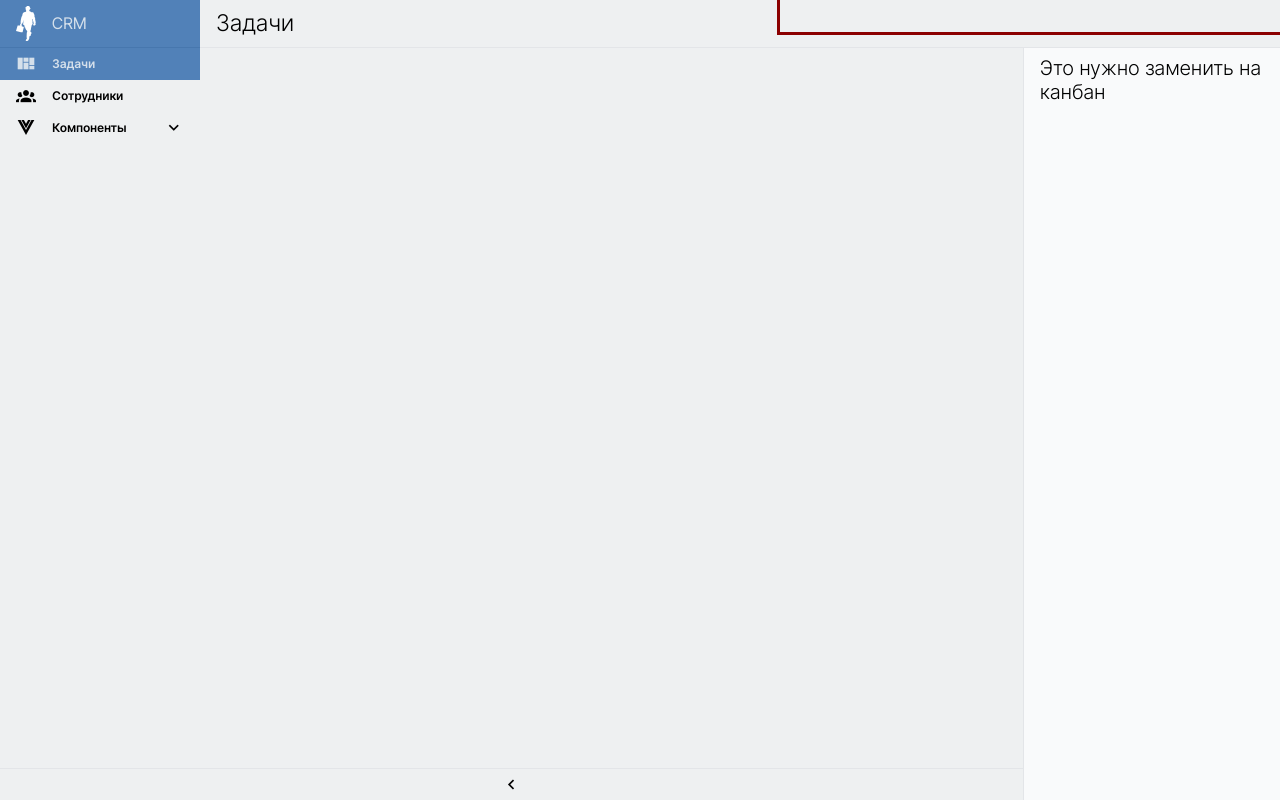
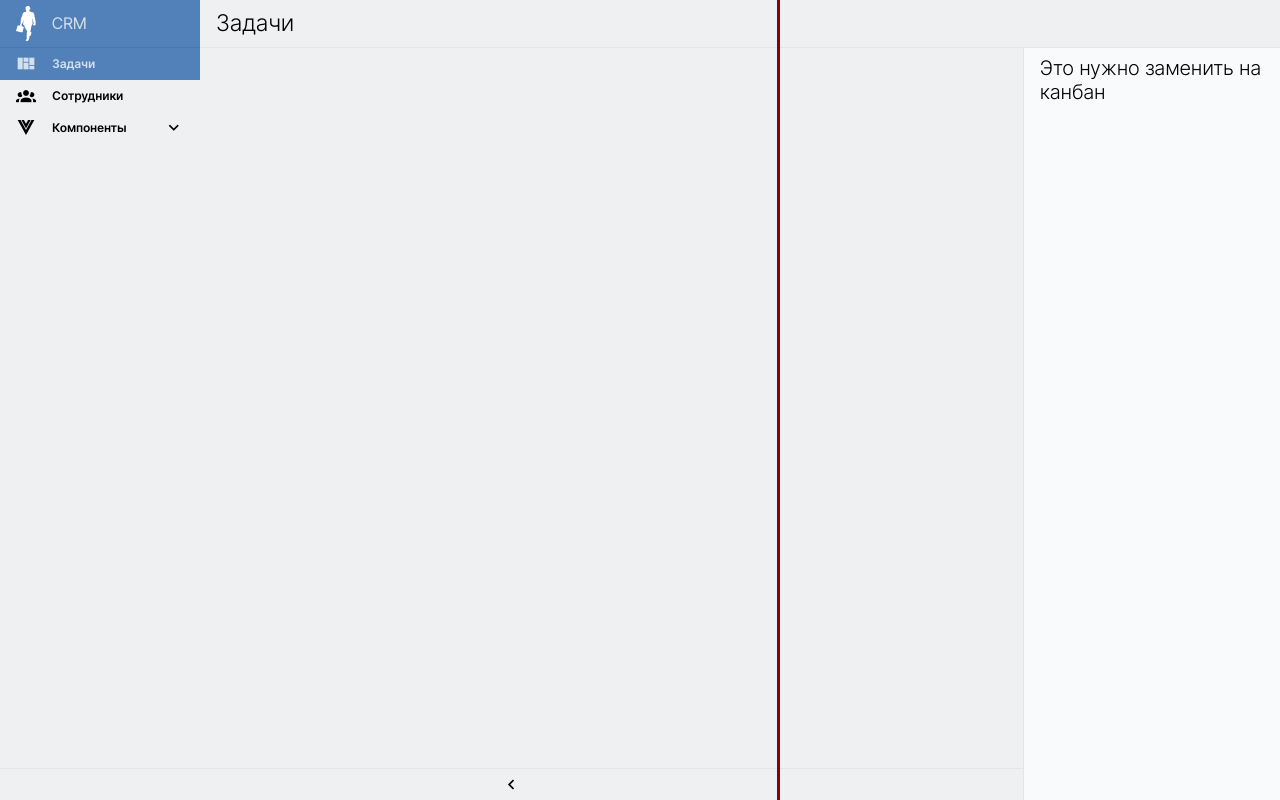
Before and after one commit to hardmagnett/big-company, a Vue app: page / in a window 1280 px wide. Built offline with nearby package versions, Linux system fonts and the light colour scheme.

Commit message:
Внешний вид тостов 01

```diff
--- a/src/a-library/components/other/AToasts/AToasts.vue
+++ b/src/a-library/components/other/AToasts/AToasts.vue
@@ -52,7 +52,8 @@ onMounted(()=>{
 .list-move,
 .list-enter-active,
 .list-leave-active {
-  transition: all 0.5s ease;
+  transition: all var(--time-short) ease;
+  /*transition: all 2s ease;*/
 }
 .list-enter-from,
 .list-leave-to {
@@ -76,12 +77,14 @@ onMounted(()=>{
   /*pointer-events: none;*/
   width: 500px;
   max-width: 100vw;
-  max-height: 100dvh;
+  /*max-height: 100dvh;*/
+  height: 100dvh;
   overflow: hidden;
-  display: flex;
+  display: block;
+  /*display: flex;*/
   /*flex-flow: column-reverse nowrap;*/
-  flex-flow: column nowrap;
-  gap: var(--gap);
+  /*flex-flow: column nowrap;*/
+  /*gap: var(--gap);*/
   padding: var(--gap);
   outline: none;
   outline: 3px solid darkred;
@@ -100,15 +103,20 @@ onMounted(()=>{
     /*при удалении чипса*/
     /*vue нивкакую не хочет ставить стиль move остальным элементам.*/
     /*Нужно чтобы в слоте был элемент а не компонент*/
+    /*display: flex;*/
+    /*flex-flow: column nowrap;*/
+    /*gap: var(--gap);*/
     .a-toasts__transition-item {
+      margin-bottom: var(--gap);
 
+      .a-toast {
+        /*transition: 1.5s;*/
+        flex: 0 0 auto;
+        pointer-events: auto;
+      }
     }
   }
-  .a-toast {
-    /*transition: 1.5s;*/
-    flex: 0 0 auto;
-    pointer-events: auto;
-  }
+
 }
 
 
```
